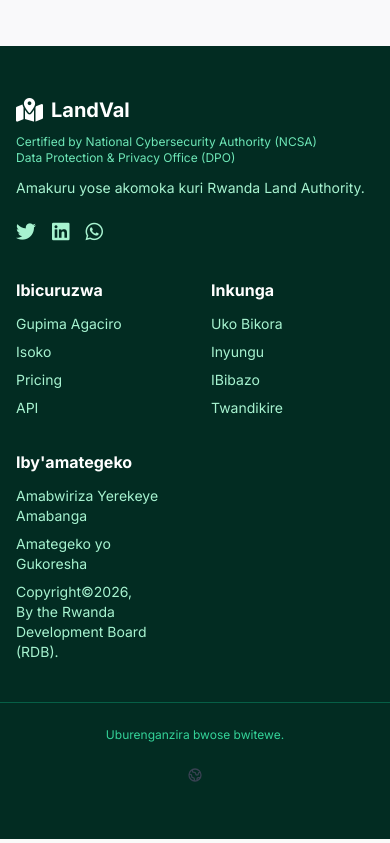
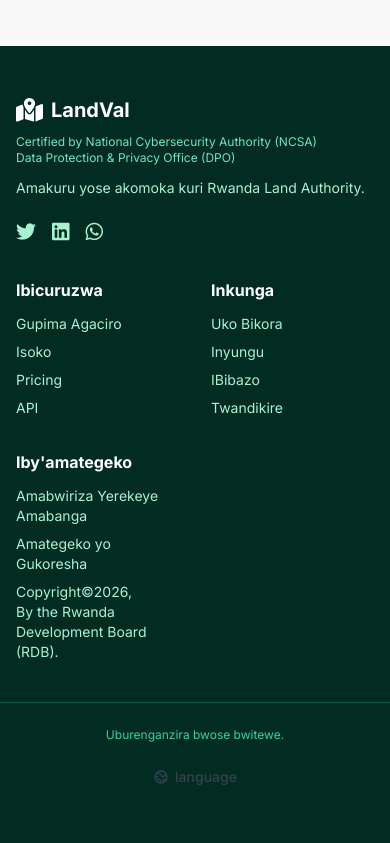
Before and after one commit to renemunyeshyaka/land-valuation-system, a Next.js app in the folder frontend/: page /settings in a window 390 px wide. Shown: the part 2241-3084 px from the top of the page. Built offline with nearby package versions, Linux system fonts and the light colour scheme.

Commit message:
Show LanguageSwitcher text label on mobile screens

```diff
--- a/frontend/src/components/LanguageSwitcher.tsx
+++ b/frontend/src/components/LanguageSwitcher.tsx
@@ -3,7 +3,7 @@
 import { SUPPORTED_LANGUAGES, changeLanguage } from '../utils/i18n';
 
 const LanguageSwitcher: React.FC = () => {
-  const { i18n } = useTranslation();
+  const { t, i18n } = useTranslation();
   const [isOpen, setIsOpen] = useState(false);
   const dropdownRef = useRef<HTMLDivElement>(null);
 
@@ -31,13 +31,13 @@
         type="button"
         onClick={() => setIsOpen(!isOpen)}
         className="flex items-center gap-1.5 px-3 py-2 text-sm font-medium text-gray-700 hover:text-emerald-700 transition-colors rounded-lg hover:bg-gray-50"
-        aria-label="Switch language"
-        title="Language"
+        aria-label={t('language')}
+        title={t('language')}
       >
         <svg className="w-4 h-4" fill="none" stroke="currentColor" viewBox="0 0 24 24">
           <path strokeLinecap="round" strokeLinejoin="round" strokeWidth={2} d="M3.055 11H5a2 2 0 012 2v1a2 2 0 002 2 2 2 0 012 2v2.945M8 3.935V5.5A2.5 2.5 0 0010.5 8h.5a2 2 0 012 2 2 2 0 104 0 2 2 0 012-2h1.064M15 20.488V18a2 2 0 012-2h3.064M21 12a9 9 0 11-18 0 9 9 0 0118 0z" />
         </svg>
-        <span className="hidden sm:inline">{currentLang.nativeLabel}</span>
+        <span>{t('language')}</span>
       </button>
 
       {isOpen && (
--- a/frontend/src/utils/locales/en.json
+++ b/frontend/src/utils/locales/en.json
@@ -17,7 +17,7 @@
     "logout": "Logout",
     "adminDashboard": "Admin Dashboard",
     "partnerDashboard": "Partner Dashboard",
-    "switchLanguage": "Language"
+    "language": "Language"
   },
   "home": {
     "heroBadge": "Official Rwanda Gazette 2025",
--- a/frontend/src/utils/locales/fr.json
+++ b/frontend/src/utils/locales/fr.json
@@ -17,7 +17,7 @@
     "logout": "Déconnexion",
     "adminDashboard": "Admin",
     "partnerDashboard": "Partenaires",
-    "switchLanguage": "Langue"
+    "language": "Langue"
   },
   "home": {
     "heroBadge": "Gazette Officielle du Rwanda 2025",
--- a/frontend/src/utils/locales/rw.json
+++ b/frontend/src/utils/locales/rw.json
@@ -17,7 +17,7 @@
     "logout": "Sohoka",
     "adminDashboard": "Admin Ikibaho",
     "partnerDashboard": "Ikibaho cy'Umunyamwuga",
-    "switchLanguage": "Ururimi"
+    "language": "Ururimi"
   },
   "home": {
     "heroBadge": "Gazeti ya Leta y'u Rwanda 2025",
```
